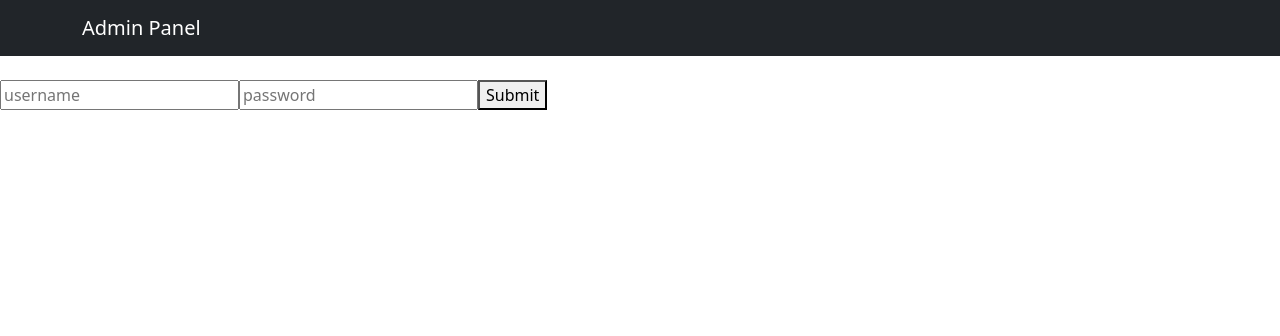
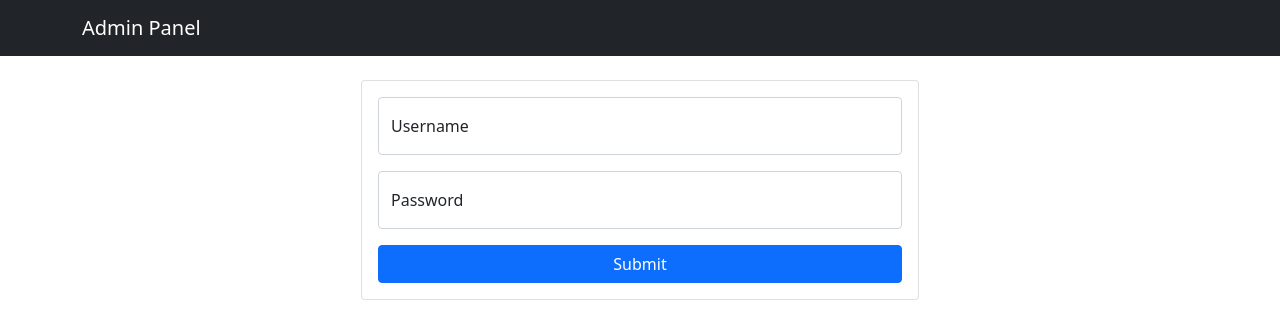
Before and after one commit to gbertl/admin-gbertl-old, a React (Create React App) app: page /login in a window 1280 px wide. Shown: the top 336 px of the page. Built offline with nearby package versions, Linux system fonts and the light colour scheme.

Commit message:
implement react-bootstrap on login page

```diff
--- a/src/api.ts
+++ b/src/api.ts
@@ -1,7 +1,7 @@
 import { generatePath } from 'react-router-dom';
 import routes from './routes';
 import axios, { axiosPrivate } from './axios';
-import { Project, Technology } from './typings';
+import { UserLogin, Project, Technology } from './typings';
 
 export const updateProject = ({
   id,
@@ -60,7 +60,7 @@ export const getProjects = (ordering: string[] = []) =>
     },
   });
 
-export const login = async (username: string, password: string) => {
+export const login = async ({ username, password }: UserLogin) => {
   try {
     const response = await axios.post(routes.token, {
       username,
--- a/src/pages/Login.tsx
+++ b/src/pages/Login.tsx
@@ -1,6 +1,18 @@
+import { AxiosError, AxiosResponse } from 'axios';
 import { useState } from 'react';
+import {
+  Alert,
+  Button,
+  Card,
+  Container,
+  FloatingLabel,
+  Form,
+} from 'react-bootstrap';
+import { useMutation } from 'react-query';
 import { Location, useLocation, useNavigate } from 'react-router-dom';
 import * as api from '../api';
+import routes from '../routes';
+import { UserLogin } from '../typings';
 
 interface IInputs {
   username: string;
@@ -20,31 +32,28 @@ interface LocationProps {
 
 const Login = () => {
   const [inputs, setInputs] = useState<IInputs>(initialInputs);
-  const [message, setMessage] = useState('');
 
   const navigate = useNavigate();
   const location = useLocation() as LocationProps;
 
+  const {
+    mutate: login,
+    isLoading,
+    isError,
+    error,
+  } = useMutation<AxiosResponse, AxiosError, UserLogin>(api.login, {
+    onSuccess: () => {
+      if (location.state?.from) {
+        navigate(location.state?.from, { replace: true });
+      } else {
+        navigate(routes.home, { replace: true });
+      }
+    },
+  });
+
   const handleSubmit = async (e: React.FormEvent<HTMLFormElement>) => {
     e.preventDefault();
-
-    try {
-      setMessage('loggin you in');
-
-      await api.login(inputs.username, inputs.password);
-
-      setInputs(initialInputs);
-
-      if (location.state?.from) {
-        navigate(location.state?.from);
-      }
-
-      setMessage('done');
-    } catch (e) {
-      if (e instanceof Error) {
-        setMessage(e.message);
-      }
-    }
+    login({ username: inputs.username, password: inputs.password });
   };
 
   const handleChange = (e: React.ChangeEvent<HTMLInputElement>) => {
@@ -55,24 +64,60 @@ const Login = () => {
   };
 
   return (
-    <form onSubmit={handleSubmit}>
-      <input
+    <section className="login">
+      <Container>
+        {location.state?.from && (
+          <Alert variant="warning" className="w-50 mx-auto">
+            You must login first.
+          </Alert>
+        )}
+        <Card className="w-50 mx-auto">
+          <Card.Body>
+            <Form onSubmit={handleSubmit}>
+              <FloatingLabel
+                controlId="username"
+                label="Username"
+                className="mb-3"
+              >
+                <Form.Control
                   type="text"
                   name="username"
-        placeholder="username"
+                  placeholder="Username"
                   value={inputs.username}
                   onChange={handleChange}
                 />
-      <input
+              </FloatingLabel>
+              <FloatingLabel
+                controlId="password"
+                label="Password"
+                className="mb-3"
+              >
+                <Form.Control
                   type="password"
                   name="password"
-        placeholder="password"
+                  placeholder="Password"
                   value={inputs.password}
                   onChange={handleChange}
                 />
-      <button>Submit</button>
-      {message && <div className="alert alert-info">{message}</div>}
-    </form>
+              </FloatingLabel>
+              <Button
+                variant="primary"
+                type="submit"
+                className="w-100"
+                disabled={isLoading}
+              >
+                Submit
+              </Button>
+              {isError && (
+                <small className="d-block mt-1 text-center text-danger">
+                  {error.message}
+                </small>
+              )}
+            </Form>
+          </Card.Body>
+        </Card>
+      </Container>
+    </section>
   );
 };
 
--- a/src/typings.d.ts
+++ b/src/typings.d.ts
@@ -28,3 +28,8 @@ export interface Screenshot {
   priority_order: number;
   project: number;
 }
+
+export interface UserLogin {
+  username: string;
+  password: string;
+}
```
Lines whose indentation alone changed are shown as unchanged.
